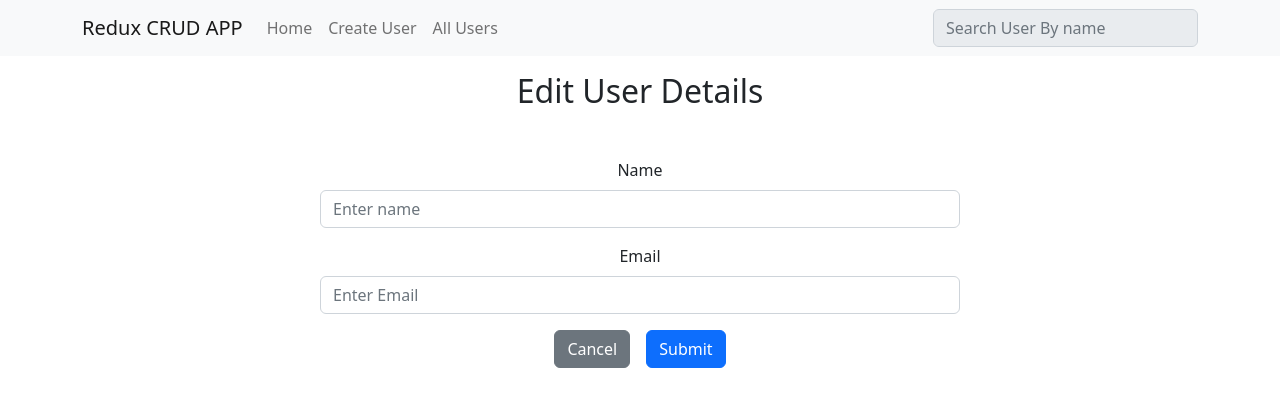
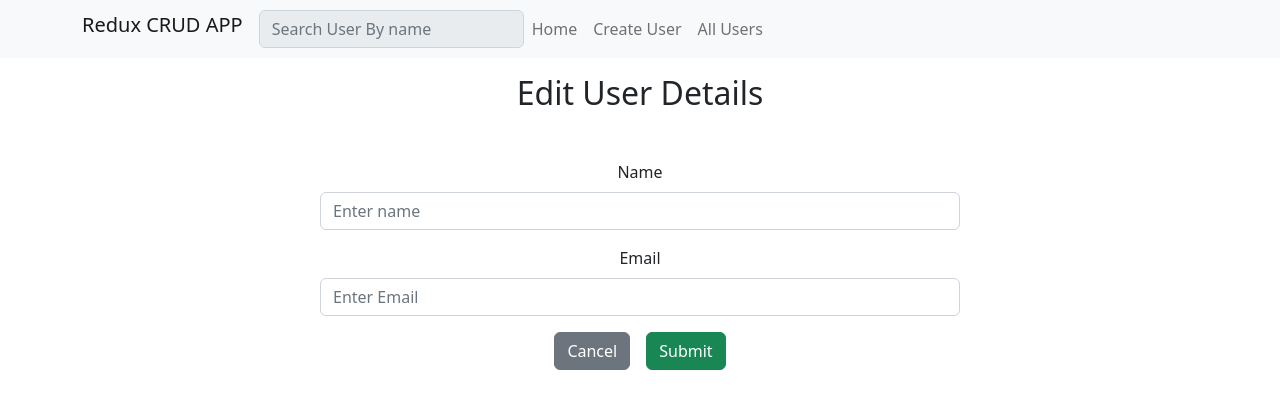
Before and after one commit to PrakPan/CRUDrtk, a React (Create React App) app: page /edit/1 in a window 1280 px wide. Shown: the top 408 px of the page. Built offline with nearby package versions, Linux system fonts and the light colour scheme.

Commit message:
Pointers

```diff
--- a/package.json
+++ b/package.json
@@ -15,7 +15,8 @@
     "react-router-dom": "^6.21.3",
     "react-scripts": "5.0.1",
     "react-toastify": "^10.0.4",
-    "web-vitals": "^2.1.4"
+    "web-vitals": "^2.1.4",
+    "yup": "^1.3.3"
   },
   "scripts": {
     "start": "react-scripts start",
--- a/src/App.js
+++ b/src/App.js
@@ -3,7 +3,7 @@ import { BrowserRouter, Routes, Route } from "react-router-dom";
 import Navbar from "./components/Navbar";
 import Create from "./components/Create";
 import Read from "./components/Read";
-import Update from "./components/Update";
+// import Update from "./components/Update";
 
 function App() {
   return (
@@ -13,7 +13,7 @@ function App() {
         <Routes>
           <Route path="/create" element={<Create />}></Route>
           <Route path="/" element={<Read />}></Route>
-          <Route path="/edit/:id" element={<Update />}></Route>
+          <Route path="/edit/:id" element={<Create />}></Route>
         </Routes>
       </BrowserRouter>
     </div>
--- a/src/components/Create.js
+++ b/src/components/Create.js
@@ -1,64 +1,71 @@
-import React, { useEffect } from "react";
+import React, { useEffect, useState } from "react";
 import { useDispatch, useSelector } from "react-redux";
-import { create } from "../../src/components/redux/slice/index";
-import { useNavigate } from "react-router-dom";
+import { useParams, useNavigate } from "react-router-dom";
+import { create, update } from "../../src/components/redux/slice/index";
 import { Formik, Form, Field, ErrorMessage } from "formik";
 import { ToastContainer, toast } from "react-toastify";
-import "react-toastify/dist/ReactToastify.css";
-import '../index.css'
-
-// toast.configure();
+import * as Yup from "yup";
 
 const Create = () => {
+  const { users } = useSelector((state) => state.app);
+  const { id } = useParams();
+  const [formData, setFormData] = useState({});
+  const navigate = useNavigate();
   const dispatch = useDispatch();
-  const navigate = useNavigate();
-  const { success } = useSelector((state) => state.app);
 
-  const handleSubmit = (values) => {
-    dispatch(create(values));
-    console.log(values);
+  const notify = (name) => {
+    toast(`${name} ${id ? "Updated" : "Created"}`);
   };
 
   useEffect(() => {
-    if (success) {
-      notify();
+    document.title = id ? "Update User" : "Create User";
+    if (id) {
+      const singleUser = users.find((user) => user.id === id);
+
+      setFormData(singleUser || {});
+    } else {
+      setFormData({});
+    }
+  }, [id, users]);
+
+  const validate = Yup.object().shape({
+    name: Yup.string()
+      .required("Name is required")
+      .test("name-validation", "Invalid Name", (value) => /^[A-Za-z]{2,20}$/i.test(value)),
+    email: Yup.string()
+      .email("Invalid email address")
+      .required("Email is required")
+      .test(
+        "email-validation",
+        "Invalid email address",
+        (value) => /^[A-Z0-9._%+-]+@[A-Z0-9.-]+\.[A-Z]{2,4}$/i.test(value)
+      ),
+  });
+
+  const handleSubmit = (values, { setSubmitting }) => {
+    if (id) {
+      dispatch(update({ ...values, id }));
+    } else {
+      dispatch(create(values));
+    }
+    setSubmitting(false);
+    notify(values.name);
     setTimeout(() => {
       navigate("/");
-      }, 1000);
-    }
-  }, [success, navigate]);
-
-  const validate = (values) => {
-    const errors = {};
-
-    if (!values || !values.name) {
-      errors.name = "Name is required";
-    }
-
-    if (!values || !values.email) {
-      errors.email = "Email is required";
-    } else if (
-      !/^[A-Z0-9._%+-]+@[A-Z0-9.-]+\.[A-Z]{2,4}$/i.test(values.email)
-    ) {
-      errors.email = "Invalid email address";
-    }
-
-    return errors;
-  };
-
-  const notify = () => {
-    toast.success("User Created");
+    }, 3000);
   };
 
   return (
     <div className="vh-100 text-center">
       <ToastContainer />
-      <h2 className="mt-3">Fill the details of User</h2>
+      <h2 className="mt-3">{id ? "Edit" : "Create"} User Details</h2>
       <Formik
-        initialValues={{ name: "", email: "" }}
-        validate={validate}
+        initialValues={{ name: formData.name || "", email: formData.email || "" }}
         onSubmit={handleSubmit}
+        enableReinitialize
+        validationSchema={validate}
       >
+        {({ isSubmitting, isValid }) => (
           <Form className="w-50 mx-auto my-5">
             <div className="mb-3">
               <label className="form-label">Name</label>
@@ -78,30 +85,25 @@ const Create = () => {
                 className="form-control rounded"
                 placeholder="Enter Email"
               />
-            <ErrorMessage
-              name="email"
-              component="div"
-              className="text-danger"
-            />
+              <ErrorMessage name="email" component="div" className="text-danger" />
             </div>
-          <div>
             <button
-              type="submit"
+              type="button"
               className="btn btn-secondary"
+              style={{ marginRight: "1rem" }}
               onClick={() => navigate("/")}
-              style={{marginRight:"1rem"}}
             >
-              Go Back
+              Cancel
             </button>
             <button
               type="submit"
-              className="disabled"
-
+              className="btn btn-success"
+              disabled={!isValid || isSubmitting}
             >
               Submit
             </button>
-          </div>
           </Form>
+        )}
       </Formik>
     </div>
   );
--- a/src/components/Navbar.js
+++ b/src/components/Navbar.js
@@ -2,6 +2,7 @@ import React, { useEffect, useState } from "react";
 import { useDispatch, useSelector } from "react-redux";
 import { Link, useLocation } from "react-router-dom";
 import { searchUser } from "./redux/slice";
+import { useNavigate } from "react-router-dom/dist";
 
 const Navbar = () => {
   const [isNavOpen, setNavOpen] = useState(false);
@@ -18,11 +19,12 @@ const Navbar = () => {
   const dispatch = useDispatch();
   const location = useLocation();
   const [searchData, setSearchData] = useState("");
+  const navigate =useNavigate();
 
   useEffect(() => {
     console.log(searchData);
     dispatch(searchUser(searchData));
-  }, [searchData]);
+  }, [searchData,dispatch]);
 
   const isSearchDisabled = location.pathname !== "/";
 
@@ -30,10 +32,19 @@ const Navbar = () => {
     <>
       <nav className="navbar navbar-expand-lg navbar-light bg-light px-5">
         <div className="container">
-          <Link to="/" className="navbar-brand">
+          <h1 onClick={()=>{setSearchData("");navigate("/")}} className="navbar-brand" style={{cursor:"pointer"}}>
             Redux CRUD APP
-          </Link>
-
+          </h1>
+          <div className="flex desktop-only">
+            <input
+              className="form-control me-2 "
+              type="search"
+              placeholder="Search User By name"
+              aria-label="Search"
+              onKeyDown={(e) => {if(e.key ==='Enter') setSearchData(e.target.value)}}
+              disabled={isSearchDisabled}
+            />
+          </div>
           <button
             className="navbar-toggler"
             type="button"
@@ -69,16 +80,6 @@ const Navbar = () => {
               </li>
             </ul>
           </div>
-          <div className="flex desktop-only">
-            <input
-              className="form-control me-2 "
-              type="search"
-              placeholder="Search User By name"
-              aria-label="Search"
-              onChange={(e) => setSearchData(e.target.value)}
-              disabled={isSearchDisabled}
-            />
-          </div>
         </div>
       </nav>
     </>
--- a/src/components/Result.js
+++ b/src/components/Result.js
@@ -1,16 +1,16 @@
 import React from "react";
 import { useDispatch } from "react-redux";
-import { Link, useNavigate } from "react-router-dom";
+import { useNavigate } from "react-router-dom";
 import { deleteUser} from "./redux/slice/index";
-import { ToastContainer, toast } from "react-toastify";
+import {  toast } from "react-toastify";
 import "react-toastify/dist/ReactToastify.css";
 import '../index.css'
 
 const Result = ({ User,Count }) => {
     const navigate = useNavigate();
     const dispatch = useDispatch();
-    const notify =()=>{
-       toast("User Deleted");
+    const notify =(user)=>{
+       toast(`User Deleted : ${user} `);
     }
 
   return (
@@ -28,7 +28,7 @@ const Result = ({ User,Count }) => {
         <button
           className="card-link btn btn-outline-danger btn-sm "
           onClick={() =>{ dispatch(deleteUser(User));
-            notify();
+            notify(User.name);
           }}
         >
           Delete
--- a/src/components/Update.js
+++ /dev/null
@@ -1,78 +0,0 @@
-import React, { useEffect, useState } from "react";
-import { useDispatch, useSelector } from "react-redux";
-import { useParams, useNavigate } from "react-router-dom";
-import { update } from "../../src/components/redux/slice/index";
-import { Formik, Form, Field, ErrorMessage } from "formik";
-
-const Update = () => {
-  const { users } = useSelector((state) => state.app);
-  const { id } = useParams();
-  const [updateData, setUpdateData] = useState({});
-  const navigate = useNavigate();
-  const dispatch = useDispatch();
-
-  useEffect(() => {
-    document.title="Update User";
-    if (id) {
-      const singleUser = users.find((user) => user.id === id);
-      setUpdateData(singleUser || {});
-    }
-  }, [id, users]);
-
-  const handleSubmit = (e) => {
-    // e.preventDefault();
-    dispatch(update(updateData));
-    navigate("/");
-  };
-
-  const newData = (e) => {
-    setUpdateData({ ...updateData, [e.target.name]: e.target.value });
-  };
-
-
-
-  return (
-    <div className="vh-100 text-center">
-      <h2 className="mt-3">Edit User Details</h2>
-      <Formik
-        initialValues={{ name: updateData.name || "", email: updateData.email || "" }}
-        onSubmit={handleSubmit}
-      >
-        <Form className="w-50 mx-auto my-5">
-          <div className="mb-3">
-            <label className="form-label">Name</label>
-            <Field
-              type="text"
-              name="name"
-              className="form-control outline:none rounded"
-              placeholder="Enter name"
-              value={updateData && updateData.name}
-              onChange={newData}
-            />
-            <ErrorMessage name="name" component="div" className="text-danger" />
-          </div>
-          <div className="mb-3">
-            <label className="form-label">Email</label>
-            <Field
-              type="email"
-              name="email"
-              className="form-control rounded"
-              placeholder="Enter Email"
-              value={updateData && updateData.email}
-              onChange={newData}
-            />
-            <ErrorMessage name="email" component="div" className="text-danger" />
-          </div>
-          <button type="button" className="btn btn-secondary" style={{marginRight:"1rem"}}onClick={()=>navigate("/")}>
-            Cancel
-          </button>
-          <button type="submit" className="btn btn-primary">
-            Submit
-          </button>
-        </Form>
-      </Formik>
-    </div>
-  );
-};
-
-export default Update;
--- a/src/components/redux/slice/index.js
+++ b/src/components/redux/slice/index.js
@@ -96,7 +96,7 @@ const userDetail = createSlice({
         state.loading = false;
         state.users = action.payload;
         state.success=false;
-        state.fetchDone=false;
+        state.fetchDone=true;
       })
       .addCase(read.rejected, (state, action) => {
         state.loading = true;
--- a/src/index.css
+++ b/src/index.css
@@ -15,3 +15,8 @@ table{
 .btn-edit{
   text-decoration: none;
 }
+.align-middle{
+   font-size: 2rem;
+   font-weight: bolder;
+   margin: .5rem 50%;
+}
```
Also changed, not shown: src/components/Read.js (+7 -3 lines), 1 other file (tests, documents, lock files or other folders). Lines whose indentation alone changed are shown as unchanged.
